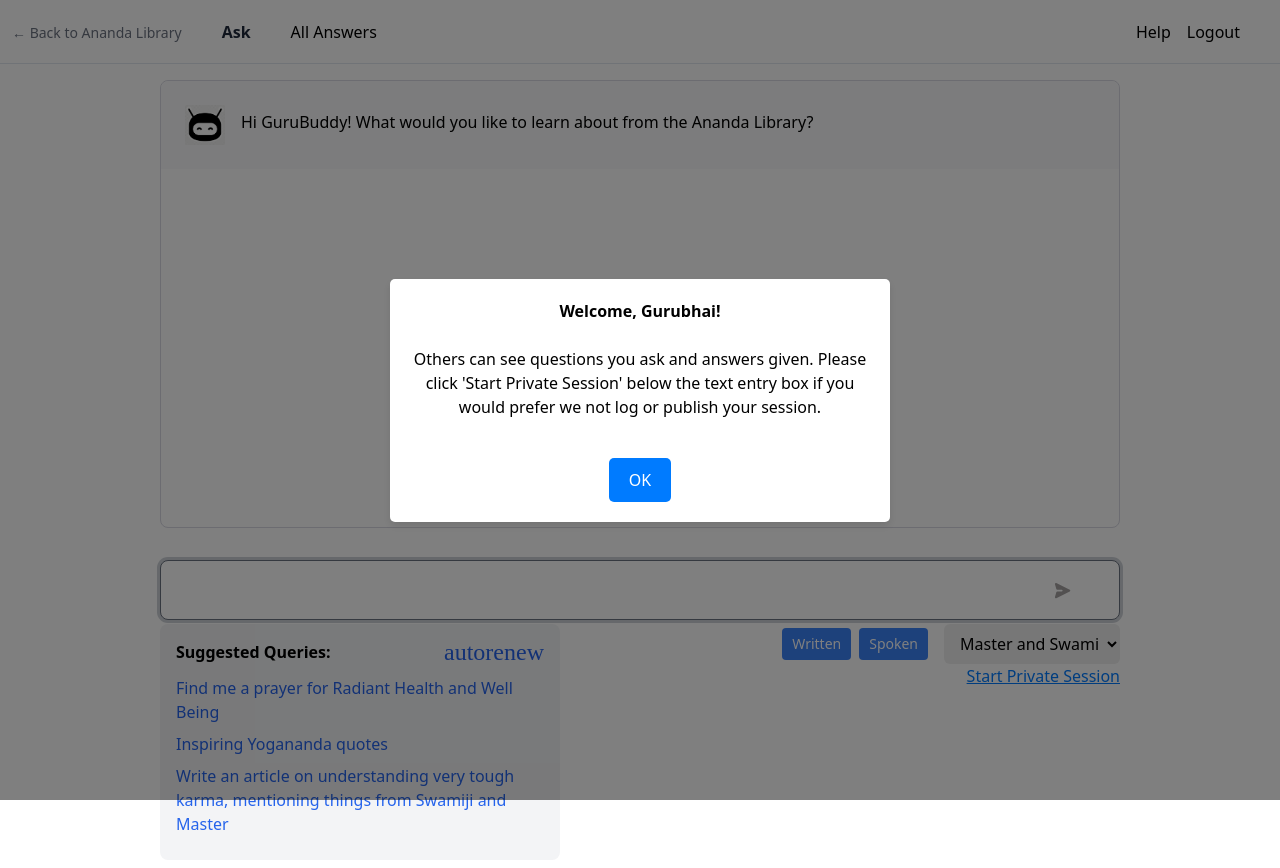
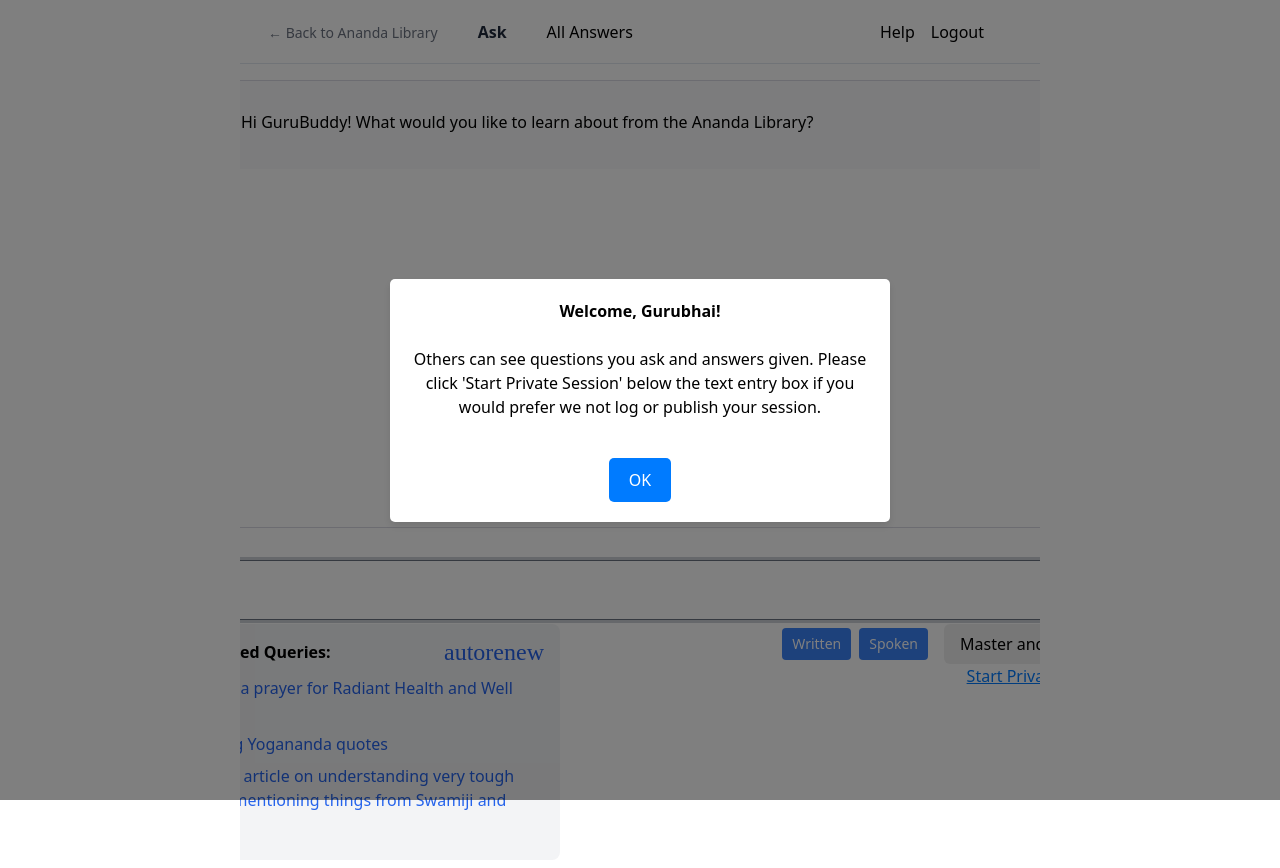
Before and after one commit to mayooear/gpt4-pdf-chatbot-langchain, a Next.js app: page / in a window 1280 px wide. Shown: the top 868 px of the page. Built offline with nearby package versions, Linux system fonts and the light colour scheme.

Commit message:
ui tweaks

```diff
--- a/components/SourcesList.tsx
+++ b/components/SourcesList.tsx
@@ -133,23 +133,21 @@ const SourcesList: React.FC<SourcesListProps> = ({ sources, useAccordion, collec
   }
 
   return (
-    <div className="bg-gray-200 p-3 rounded-lg">
+    <div className="bg-gray-200 pt-0.5 pb-3 px-3 rounded-lg">
       {sources.length > 0 && (
-        <div className="flex justify-between items-start w-full">
-          <div className="flex-grow mt-4">
-            <h3 className="text-lg !font-bold inline">
-              Sources
-            </h3>
+        <div className="flex justify-between items-end w-full mb-2">
+          <div className="flex items-baseline">
+            <h3 className="text-lg !font-bold mr-2">Sources</h3>
             <a href="#" onClick={(e) => {
                 e.preventDefault();
                 handleExpandAll();
               }}
-              className="text-sm text-blue-500 hover:underline ml-2">
+              className="text-sm text-blue-500 hover:underline">
               {expandedSources.size === 0 ? '(expand all)' : '(collapse all)'}
             </a>
           </div>
           {displayCollectionName && (
-            <span className="text-right text-gray-400 text-sm" style={{ alignSelf: 'flex-start' }}>
+            <span className="text-sm text-gray-400">
               {displayCollectionName}
             </span>
           )}
--- a/components/layout.tsx
+++ b/components/layout.tsx
@@ -31,9 +31,9 @@ export default function Layout({ children }: LayoutProps) {
   };
 
   return (
-    <div className="mx-auto flex flex-col min-h-screen">
-      <header className="container mx-auto sticky top-0 z-40 bg-white">
-        <div className="h-16 border-b border-b-slate-200 py-4 flex justify-between items-center">
+    <div className="mx-auto flex flex-col min-h-screen max-w-[800px]">
+      <header className="sticky top-0 z-40 bg-white w-full">
+        <div className="h-16 border-b border-b-slate-200 py-4 flex justify-between items-center px-4">
           <nav className="ml-2 pl-1">
             <div className="space-x-10">
               <Link href="https://www.anandalibrary.org/" className="text-sm text-gray-500 hover:text-slate-600 cursor-pointer" onClick={handleBackToLibrary}>
@@ -58,7 +58,7 @@ export default function Layout({ children }: LayoutProps) {
         </div>
       </header>
       <div className="flex-grow">
-        <main className="container mx-auto flex flex-1 flex-col overflow-hidden">
+        <main className="flex flex-1 flex-col overflow-hidden">
           {children}
         </main>
       </div>
```
